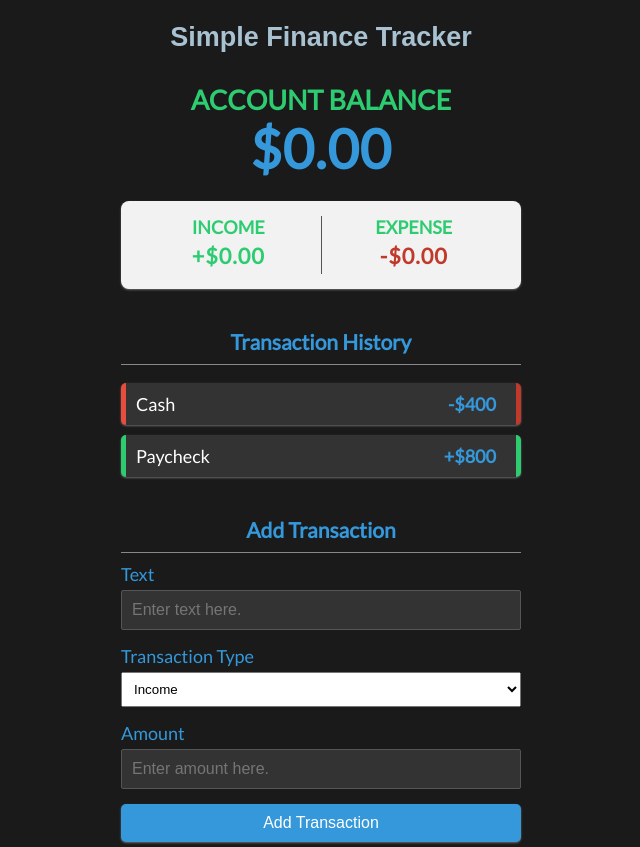
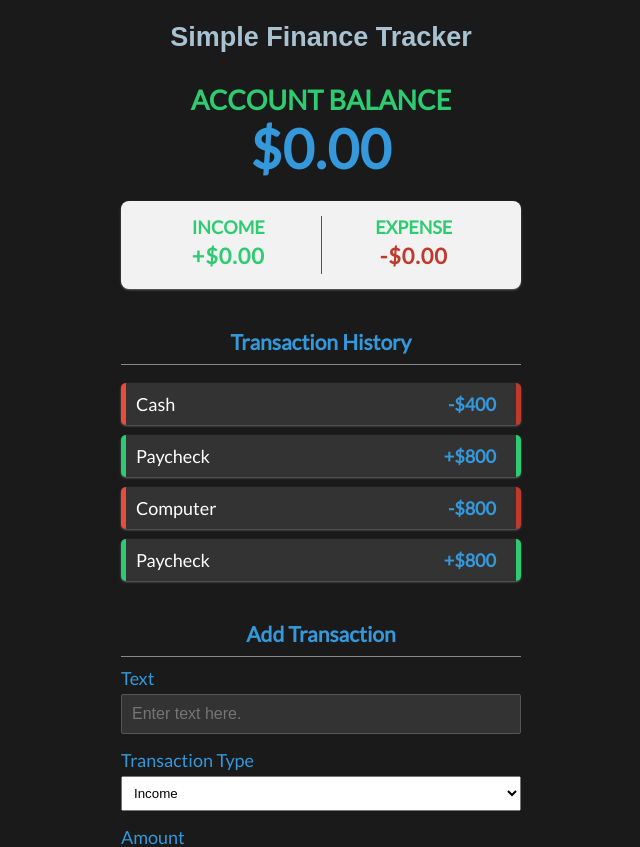
Before and after one commit to PendingUsername/SimpleFinance, a Vue app: page / in a window 1280 px wide. Shown: the top 847 px of the page, without its empty margins (319-959 px from the left). Built offline with nearby package versions, Linux system fonts and the light colour scheme.

Commit message:
transaction functionality.

```diff
--- a/src/components/Transactions.vue
+++ b/src/components/Transactions.vue
@@ -2,15 +2,29 @@
     <div>
       <h3 style="color: #3498db; text-align: center;">Transaction History</h3>
       <ul id="list" class="list">
-            <li class="transaction minus">
-                Cash <span>-$400</span><button class="delete-btn">X</button>
-            </li>
-            <li class="transaction plus">
-                Paycheck <span>+$800</span><button class="delete-btn">X</button>
+        <li v-for="transaction in transactions" :key="transaction.id" :class="{ 'transaction': true, 'minus': transaction.amount < 0, 'plus': transaction.amount > 0 }">
+          {{ transaction.name }} <span>{{ transaction.amount < 0 ? '-' : '+' }}${{ Math.abs(transaction.amount) }}</span><button class="delete-btn">X</button>
         </li>
       </ul>
     </div>
   </template>
+
+  <script>
+  export default {
+    setup() {
+        const transactions = [
+          { id: 1, name: 'Cash', amount: -400 },
+          { id: 2, name: 'Paycheck', amount: 800 },
+          { id: 3, name: 'Computer', amount: -800 },
+          { id: 4, name: 'Paycheck', amount: 800 }
+        ];
+
+        return {
+            transactions,
+        }
+    },
+  };
+  </script>
 
   <style>
   .list {
```
Lines whose indentation alone changed are shown as unchanged.
